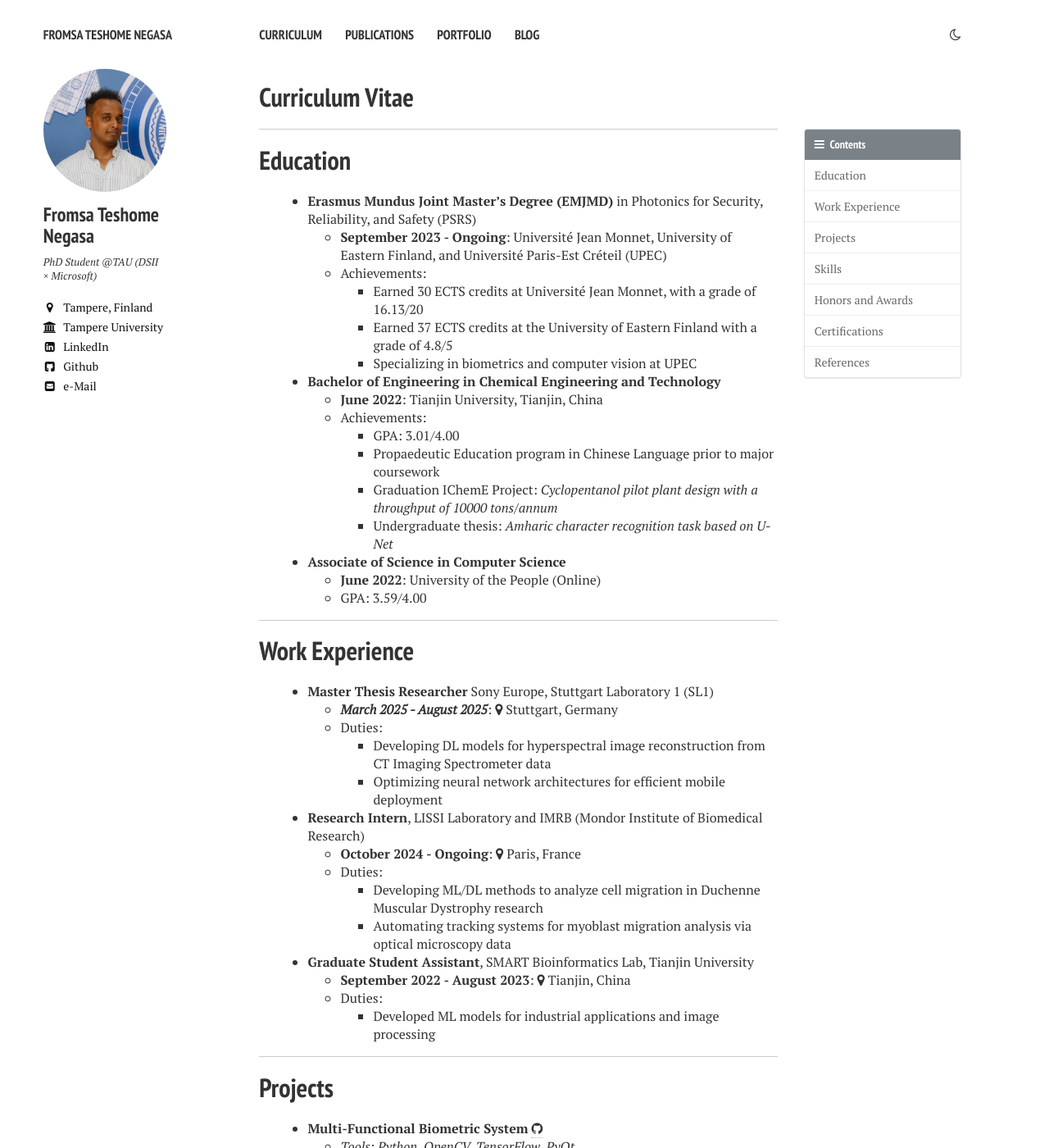
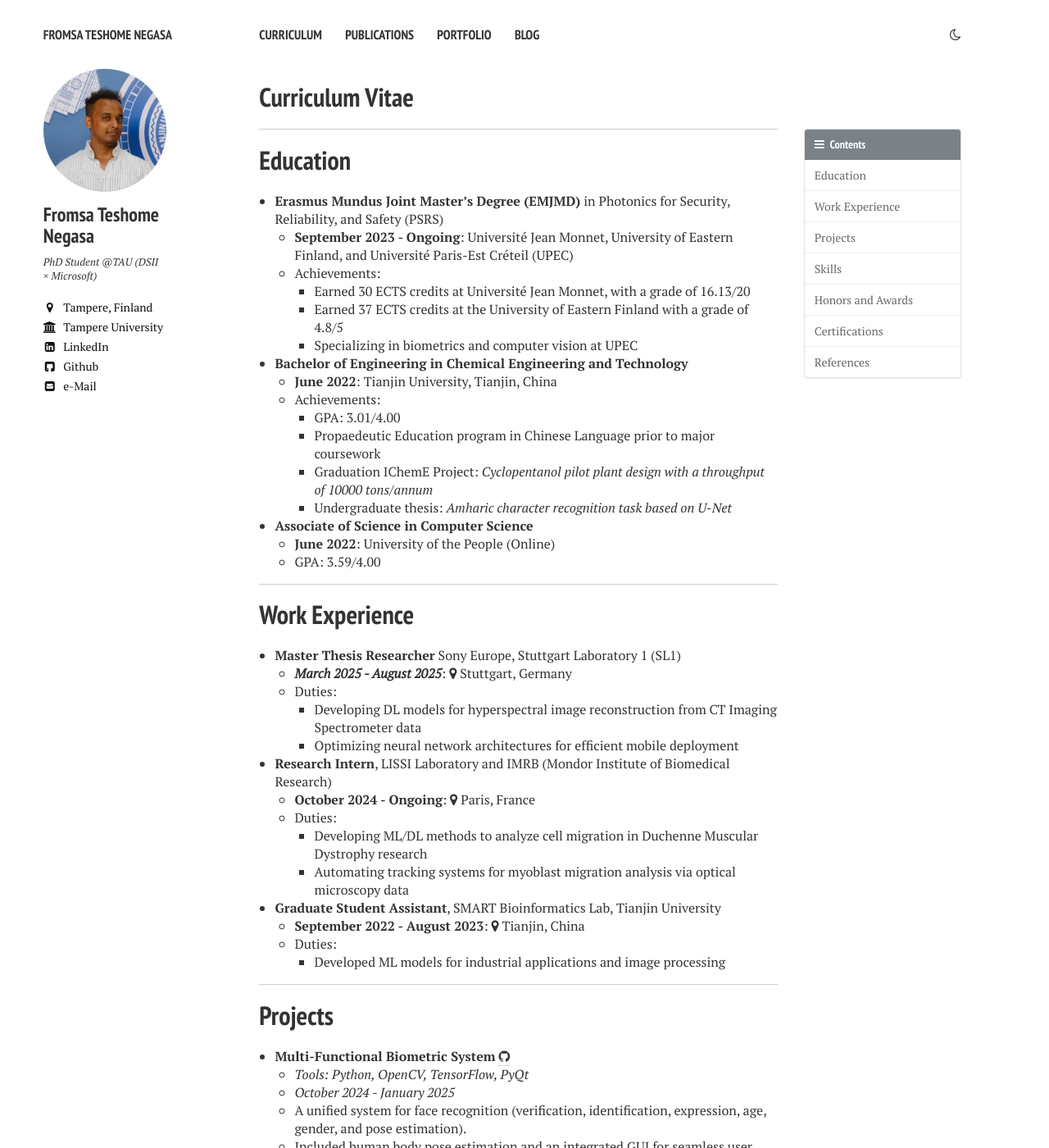
Before and after one commit to PHYRA47/phyra47.github.io, a Jekyll site: the page built from _pages/cv.md, in a window 1280 px wide and 1400 px high. Shown: the whole window at 82% size. Built offline with Jekyll 4.4.1, drawn with Linux system fonts in a browser that asks for light colours; nearby versions of some CDN libraries.

Commit message:
Enhance About page layout and improve dark mode transition effects

```diff
--- a/assets/css/dark-mode.css
+++ b/assets/css/dark-mode.css
@@ -115,7 +115,7 @@
   padding: 8px 12px;
   color: #646769;
   border-bottom: none;
-  transition: background-color 0.15s ease-in-out, color 0.15s ease-in-out;
+  transition: background-color 0.2s ease-in-out, color 0.2s ease-in-out;
 }
 
 .page-toc a:hover {
@@ -146,9 +146,22 @@
   background: #333;
 }
 
-/* CV page: first-level bullets sit on par with the section titles */
+/* About page: roomier spacing between paragraphs */
+.about-page .article-wrap p {
+  margin-bottom: 2.4em;
+}
+
+/* CV page: first-level bullets sit at the margin, on par with the section
+   titles (the indent comes from the browser's default ul padding of 40px,
+   not from any theme rule) */
 .cv-page .article-wrap > ul {
-  margin-left: 1.2em;
+  padding-left: 1.2em; /* just enough room for the bullet marker */
+  margin-left: 0;
+}
+
+/* ...and keep sub-levels from drifting too far right */
+.cv-page .article-wrap ul ul {
+  padding-left: 1.5em;
 }
 
 /* Smooth the switch */
@@ -158,7 +171,9 @@
 code,
 pre,
 div.bibtex,
-.image-wrap:after {
+.image-wrap:after,
+.page-toc,
+.page-toc li {
   transition: background-color 0.2s ease-in-out, color 0.2s ease-in-out, border-color 0.2s ease-in-out;
 }
 
```
Also changed, not shown: _pages/about.md (+3 -0 lines).
